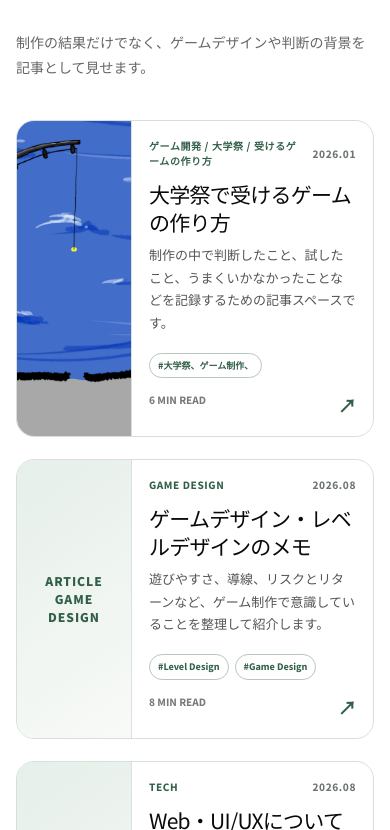
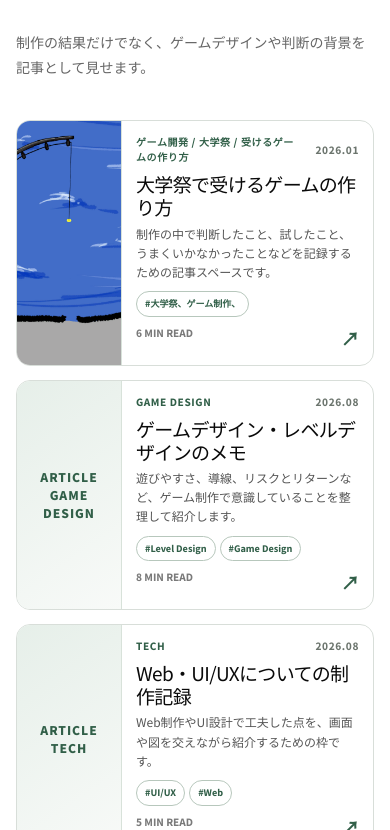
Before and after one commit to nine0511/portfolio, a Next.js app: page / in a window 390 px wide. Shown: the part 3814-4644 px from the top of the page. Built offline with nearby package versions, Linux system fonts and the light colour scheme.

Commit message:
Make article cards wider and slimmer

```diff
--- a/app/background-overrides.css
+++ b/app/background-overrides.css
@@ -25,11 +25,62 @@ body,
   background-color: transparent !important;
 }
 
-/* Keep article cards readable while allowing the moving background to show between them. */
+/* ARTICLE: single-column, wide and slightly slimmer cards. */
+.article-grid {
+  grid-template-columns: 1fr !important;
+  gap: 14px !important;
+}
+
 .article-card {
+  grid-template-columns: 230px minmax(0, 1fr) !important;
+  min-height: 156px !important;
+  border-radius: 14px !important;
   background-color: rgba(255, 255, 255, 0.94) !important;
+}
+
+.article-content {
+  padding: 16px 20px !important;
+}
+
+.article-content h3 {
+  margin: 8px 0 5px !important;
+  font-size: clamp(20px, 2vw, 28px) !important;
+  line-height: 1.22 !important;
+}
+
+.article-content p {
+  font-size: 12px !important;
+  line-height: 1.6 !important;
+}
+
+.article-tags {
+  margin-top: 10px !important;
+  padding-top: 0 !important;
+}
+
+.article-footerline {
+  margin-top: 8px !important;
 }
 
 .article-card:hover {
   background-color: rgba(237, 244, 239, 0.96) !important;
 }
+
+@media (max-width: 700px) {
+  .article-card {
+    grid-template-columns: 105px minmax(0, 1fr) !important;
+    min-height: 145px !important;
+  }
+
+  .article-content {
+    padding: 13px 14px !important;
+  }
+
+  .article-content h3 {
+    font-size: 19px !important;
+  }
+
+  .article-tags {
+    gap: 4px !important;
+  }
+}
```
